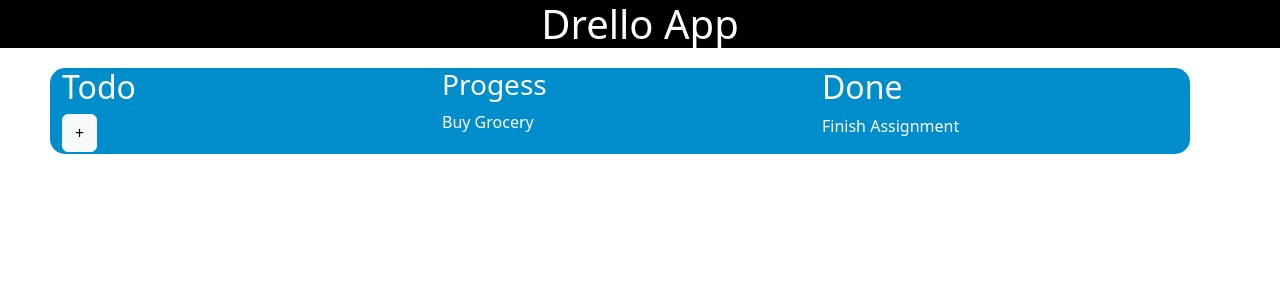
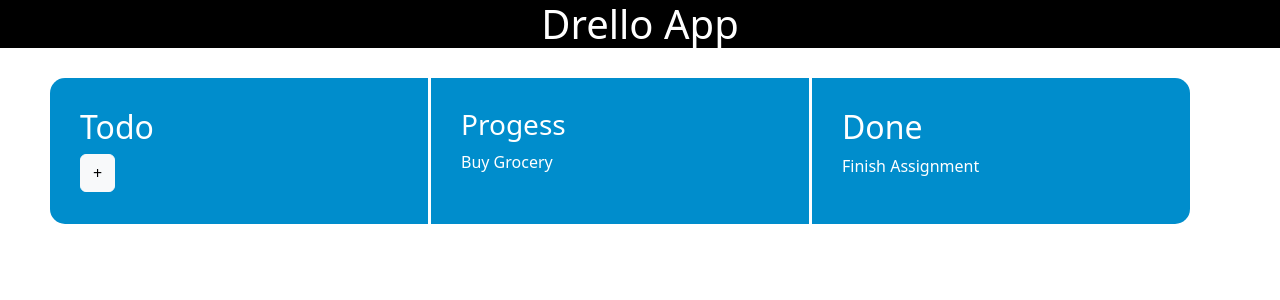
Before and after one commit to irshathbanu-mediwave/Todo-react, a React (Vite) app in the folder app/: page / in a window 1280 px wide. Shown: the top 300 px of the page. Built offline with nearby package versions, Linux system fonts and the light colour scheme.

Commit message:
add date and time

```diff
--- a/app/src/App.css
+++ b/app/src/App.css
@@ -1,5 +1,6 @@
 .container {
-  margin: 20px 50px;
+  align-items: center;
+  margin: 30px 50px;
   background-color: #008dcc;
   color: white;
   border-radius: 15px;
@@ -10,3 +11,23 @@
   color: white;
   background-color: black;
 }
+
+.Todo-Card {
+  padding: 30px;
+  border-right: 3px solid white;
+}
+
+.Progess-card {
+  padding: 30px;
+  border-right: 3px solid white;
+}
+
+.Done-card {
+  padding: 30px;
+
+}
+
+.card {
+  margin-top: 30px;
+  border: 3px solid black;
+}
--- a/app/src/App.jsx
+++ b/app/src/App.jsx
@@ -14,16 +14,16 @@ function App() {
         return [
           ...tasks,
           {
-            id: uuidv4,
+            id: uuidv4(),
             text: "",
-            dateTime: new Date(),
+            // dateTime: new Date(),
             instate: "todo",
           },
         ];
       }
       case "TASK_DELETE": {
         const filtredarray = tasks.filter((t) => t.id !== action.value);
-        return [...filtredarray];
+        return filtredarray;
       }
       case "TASK_EDIT": {
         const Edittask = [...tasks];
@@ -50,13 +50,12 @@ function App() {
       value: value,
     });
   }
-  function handleDelete(id) {
+  function handledelete(id) {
+    console.log(id);
     dispatch({
       type: "TASK_DELETE",
-
       value: id,
     });
-    console.log(id);
   }
   function handleedit(newvalue, id) {
     dispatch({
@@ -69,21 +68,21 @@ function App() {
       <h1 className="title-drello">Drello App </h1>
       <div className="container">
         <div className="row">
-          <div className="col  Todocontainer">
+          <div className="col  Todo-Card">
             <h2> Todo</h2>
             <Addtodolist
               addTask={(text) => {
                 handleAdd(text);
               }}
-              handledelete={handleDelete}
+              handledelete={handledelete}
               tasks={tasks}
               handleedit={handleedit}
             />
           </div>
-          <div className="col">
+          <div className="col Progess-card">
             <Progess />
           </div>
-          <div className="col">
+          <div className="col Done-card">
             <Done />
           </div>
         </div>
--- a/app/src/components/Done.jsx
+++ b/app/src/components/Done.jsx
@@ -1,7 +1,7 @@
 function Done() {
   return (
     <>
-      <div className="done-card">
+      <div className="done-cardsss">
         <h2>Done</h2>
         <p>Finish Assignment</p>
       </div>
--- a/app/src/components/Progess.jsx
+++ b/app/src/components/Progess.jsx
@@ -1,7 +1,7 @@
 function Progess() {
   return (
     <>
-      <div className="progess-card">
+      <div className="progess-cardss">
         <h3>Progess </h3>
         <p>Buy Grocery</p>
       </div>
--- a/app/src/components/Todo.jsx
+++ b/app/src/components/Todo.jsx
@@ -1,9 +1,9 @@
 import "bootstrap/dist/css/bootstrap.css";
-import React, { useState } from "react";
+import React, { useState, useEffect } from "react";
 
 function Addtodolist({ addTask, tasks, handledelete, handleedit }) {
   const [value, setValue] = useState("");
-
+  const [currentDate, SetcurrentTime] = useState(new Date());
   const addCard = () => {
     addTask(value);
   };
@@ -23,10 +23,16 @@ function Addtodolist({ addTask, tasks, handledelete, handleedit }) {
   function handleedit(e) {
     e.target.contentEditable = true;
   }
+  useEffect(() => {
+    const Intervalid = setInterval(() => {
+      SetcurrentTime(new Date());
+    }, 1000);
+    return () => {
+      clearInterval(Intervalid);
+    };
+  }, []);
   return (
     <>
-
-
       <button onClick={addCard} className="btn btn-light">
         +
       </button>
@@ -36,17 +42,24 @@ function Addtodolist({ addTask, tasks, handledelete, handleedit }) {
           <div key={task.id} className="card" draggable>
             <div className="title">
               Task:
-              <button onClick={() => handledelete(task.id)}>Delete</button>
+              <button
+                className="delete-btn"
+                onClick={() => handledelete(task.id)}
+              >
+                Delete
+              </button>
             </div>
             <div
-              className=" textarea"
-              key={task.id}
+              className="textarea"
               contentEditable={true}
               onKeyDown={(e) => enterkeyPressed(e, e.target.innerHTML, task.id)}
               onClick={(e) => handleedit(e)}
               html={task.text}
               required
             ></div>
+            <div>
+              <h6>Task-time :{currentDate.toLocaleString()}</h6>
+            </div>
           </div>
         ))}
       </div>
```
